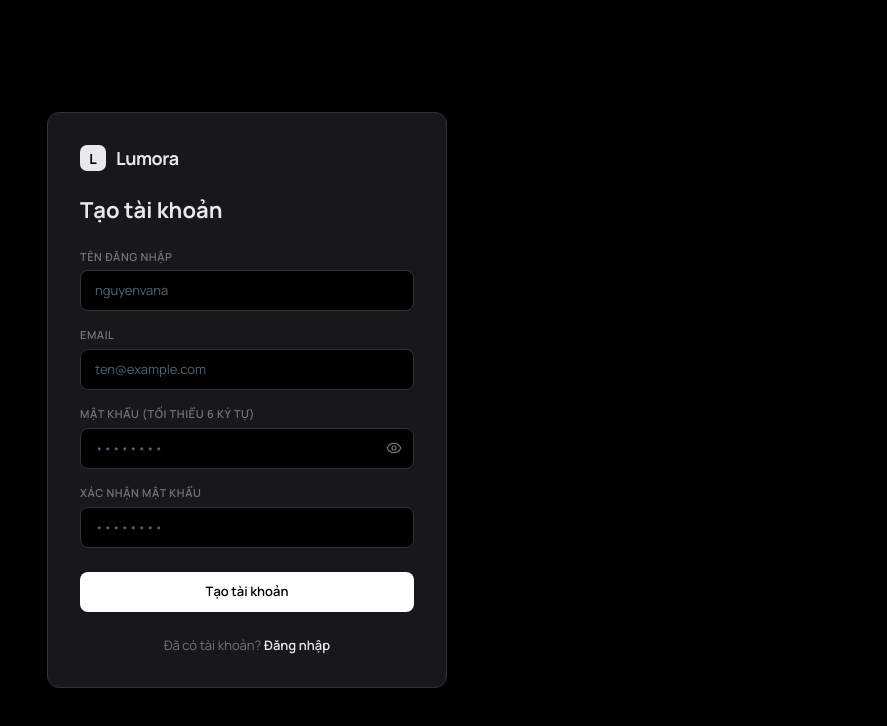
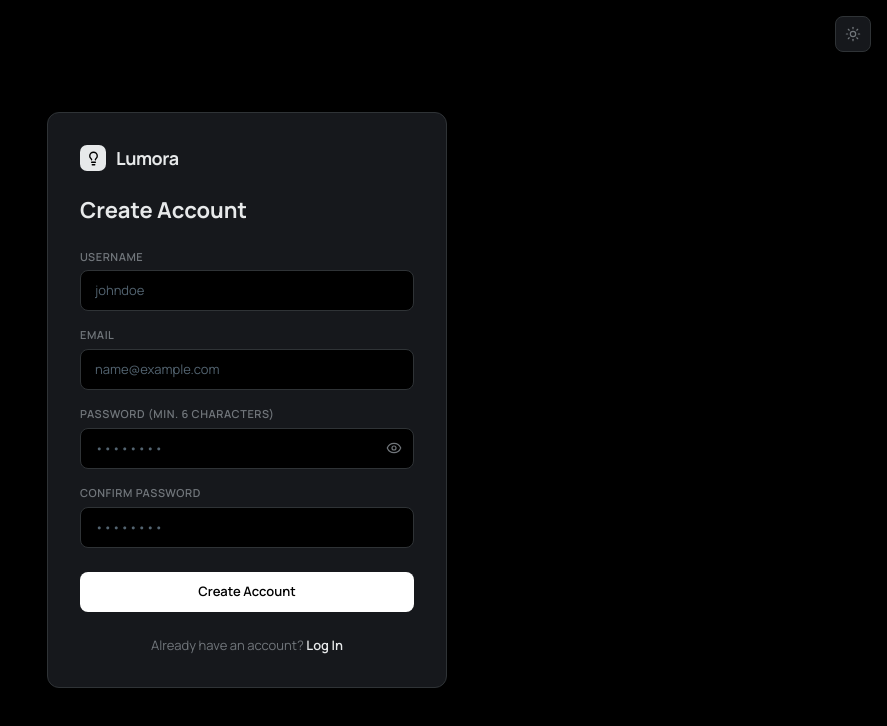
Before and after one commit to stella30th/lumora-app, a Next.js app in the folder frontend/: page /register in a window 1280 px wide. Shown: the top 726 px of the page, without its empty margins (393-1280 px from the left). Built offline with nearby package versions, Linux system fonts and the light colour scheme; no server answers.

Commit message:
feat: polish auth UI

```diff
--- a/frontend/src/app/(auth)/login/page.tsx
+++ b/frontend/src/app/(auth)/login/page.tsx
@@ -3,11 +3,12 @@
 import React, { useState, useEffect, Suspense } from "react";
 import Link from "next/link";
 import { useRouter, useSearchParams } from "next/navigation";
-import { Eye, EyeOff, Loader2 } from "lucide-react";
+import { Eye, EyeOff, Loader2, Lightbulb } from "lucide-react";
 import { apiClient } from "@/lib/api-client";
 import { setAuth, isAuthenticated } from "@/lib/auth";
 import { LoginResponse } from "@/types/user";
 import { ErrorBanner } from "@/components/shared/ErrorBanner";
+import { ThemeToggle } from "@/components/layout/ThemeToggle";
 
 function LoginForm() {
   const router = useRouter();
@@ -25,10 +26,10 @@
       router.replace("/dashboard");
     }
     if (searchParams.get("expired") === "1") {
-      setErrorMessage("Phiên đăng nhập đã hết hạn, vui lòng đăng nhập lại.");
+      setErrorMessage("Your session has expired, please log in again.");
     }
     if (searchParams.get("registered") === "1") {
-      setSuccessMessage("Tạo tài khoản thành công! Đăng nhập để tiếp tục.");
+      setSuccessMessage("Account created successfully! Log in to continue.");
     }
   }, [router, searchParams]);
 
@@ -38,7 +39,7 @@
     setSuccessMessage("");
 
     if (!email.trim() || !password) {
-      setErrorMessage("Vui lòng nhập đầy đủ email và mật khẩu.");
+      setErrorMessage("Please enter both email and password.");
       return;
     }
 
@@ -61,46 +62,43 @@
 
       router.push("/dashboard");
     } catch {
-      // Per spec: Hiển thị đúng câu "Sai tên đăng nhập hoặc mật khẩu." không lộ chi tiết field nào sai
-      setErrorMessage("Sai tên đăng nhập hoặc mật khẩu.");
+      setErrorMessage("Incorrect email or password.");
     } finally {
       setIsLoading(false);
     }
   };
 
   return (
-    <div className="min-h-screen w-full flex items-center justify-center bg-lumora-bg p-4">
+    <div className="min-h-screen w-full flex items-center justify-center bg-lumora-bg p-4 relative">
+      <div className="absolute top-4 right-4">
+        <ThemeToggle />
+      </div>
       <div className="w-full max-w-[400px] bg-lumora-surface border border-lumora-border rounded-card p-8 shadow-sm">
-        {/* Logo */}
         <div className="flex items-center gap-2.5 mb-6">
-          <div className="w-[26px] h-[26px] rounded-[7px] bg-lumora-primary flex items-center justify-center text-lumora-bg font-bold text-[14px]">
-            L
+          <div className="w-[26px] h-[26px] rounded-[7px] bg-lumora-primary flex items-center justify-center text-lumora-bg">
+            <Lightbulb className="w-[15px] h-[15px] stroke-[2.2]" />
           </div>
           <span className="font-bold text-[18px] tracking-tight text-lumora-primary">
             Lumora
           </span>
         </div>
 
-        {/* Heading */}
         <h1 className="text-title-page font-bold text-lumora-primary mb-6">
-          Đăng nhập
+          Log In
         </h1>
 
-        {/* Success Alert */}
         {successMessage && (
           <div className="mb-4 p-3 rounded-input border border-lumora-border bg-lumora-surface-hover text-lumora-primary text-body-default font-medium">
             {successMessage}
           </div>
         )}
 
-        {/* Error Alert using Danger token */}
         {errorMessage && (
           <div className="mb-4">
             <ErrorBanner message={errorMessage} />
           </div>
         )}
 
-        {/* Form */}
         <form onSubmit={handleSubmit} className="flex flex-col gap-4">
           <div>
             <label
@@ -114,7 +112,7 @@
               type="email"
               autoComplete="email"
               required
-              placeholder="ten@example.com"
+              placeholder="name@example.com"
               value={email}
               onChange={(e) => setEmail(e.target.value)}
               className="w-full bg-lumora-bg border border-lumora-border rounded-input px-3.5 py-2.5 text-body-default text-lumora-primary placeholder:text-lumora-muted focus:outline-none focus:border-lumora-primary transition-colors"
@@ -126,7 +124,7 @@
               htmlFor="password"
               className="block text-caption-xs font-semibold uppercase tracking-wider text-lumora-secondary mb-1.5"
             >
-              Mật khẩu
+              Password
             </label>
             <div className="relative">
               <input
@@ -142,7 +140,7 @@
               <button
                 type="button"
                 onClick={() => setShowPassword(!showPassword)}
-                aria-label={showPassword ? "Ẩn mật khẩu" : "Hiện mật khẩu"}
+                aria-label={showPassword ? "Hide password" : "Show password"}
                 className="absolute right-3 top-1/2 -translate-y-1/2 text-lumora-secondary hover:text-lumora-primary transition-colors"
               >
                 {showPassword ? (
@@ -160,18 +158,17 @@
             className="w-full mt-2 py-2.5 px-4 rounded-btn bg-lumora-btn text-lumora-btn-text text-body-default font-semibold hover:opacity-90 disabled:opacity-50 disabled:cursor-not-allowed flex items-center justify-center gap-2 transition-opacity"
           >
             {isLoading && <Loader2 className="w-4 h-4 animate-spin" />}
-            <span>Đăng nhập</span>
+            <span>Log In</span>
           </button>
         </form>
 
-        {/* Footer */}
         <p className="mt-6 text-center text-body-default text-lumora-secondary">
-          Chưa có tài khoản?{" "}
+          Don&apos;t have an account?{" "}
           <Link
             href="/register"
             className="font-semibold text-lumora-primary hover:underline"
           >
-            Đăng ký
+            Sign Up
           </Link>
         </p>
       </div>
--- a/frontend/src/app/(auth)/register/page.tsx
+++ b/frontend/src/app/(auth)/register/page.tsx
@@ -3,11 +3,12 @@
 import React, { useState } from "react";
 import Link from "next/link";
 import { useRouter } from "next/navigation";
-import { Eye, EyeOff, Loader2 } from "lucide-react";
+import { Eye, EyeOff, Loader2, Lightbulb } from "lucide-react";
 import { apiClient } from "@/lib/api-client";
 import { setAuth } from "@/lib/auth";
 import { LoginResponse, UserResponse } from "@/types/user";
 import { ErrorBanner } from "@/components/shared/ErrorBanner";
+import { ThemeToggle } from "@/components/layout/ThemeToggle";
 
 export default function RegisterPage() {
   const router = useRouter();
@@ -24,31 +25,29 @@
     e.preventDefault();
     setErrorMessage("");
 
-    // Client-side validation matching backend UserRegisterRequest DTO
     if (!username.trim() || !email.trim() || !password) {
-      setErrorMessage("Vui lòng điền đầy đủ các trường thông tin.");
+      setErrorMessage("Please fill in all fields.");
       return;
     }
 
     if (username.trim().length > 50) {
-      setErrorMessage("Tên đăng nhập không được vượt quá 50 ký tự.");
+      setErrorMessage("Username must not exceed 50 characters.");
       return;
     }
 
     if (password.length < 6) {
-      setErrorMessage("Mật khẩu phải có tối thiểu 6 ký tự.");
+      setErrorMessage("Password must be at least 6 characters.");
       return;
     }
 
     if (password !== confirmPassword) {
-      setErrorMessage("Mật khẩu xác nhận không khớp.");
+      setErrorMessage("Passwords do not match.");
       return;
     }
 
     setIsLoading(true);
 
     try {
-      // 1. Call Register API
       await apiClient<UserResponse>("/api/users/register", {
         method: "POST",
         skipAuth: true,
@@ -59,8 +58,6 @@
         }),
       });
 
-      // 2. Tự động đăng nhập sau khi đăng ký thành công (Auto-login flow)
-      // Giúp người dùng vào thẳng Dashboard mà không phải gõ lại thông tin
       try {
         const loginData = await apiClient<LoginResponse>("/api/users/login", {
           method: "POST",
@@ -81,13 +78,12 @@
 
         router.push("/dashboard");
       } catch {
-        // Fallback: nếu auto-login gặp trục trặc, đưa về trang login kèm thông báo
         router.push("/login?registered=1");
       }
     } catch (err: unknown) {
       const error = err as Error;
       setErrorMessage(
-        error.message || "Đăng ký không thành công. Vui lòng thử lại."
+        error.message || "Registration failed. Please try again."
       );
     } finally {
       setIsLoading(false);
@@ -95,45 +91,44 @@
   };
 
   return (
-    <div className="min-h-screen w-full flex items-center justify-center bg-lumora-bg p-4">
+    <div className="min-h-screen w-full flex items-center justify-center bg-lumora-bg p-4 relative">
+      <div className="absolute top-4 right-4">
+        <ThemeToggle />
+      </div>
       <div className="w-full max-w-[400px] bg-lumora-surface border border-lumora-border rounded-card p-8 shadow-sm">
-        {/* Logo */}
         <div className="flex items-center gap-2.5 mb-6">
-          <div className="w-[26px] h-[26px] rounded-[7px] bg-lumora-primary flex items-center justify-center text-lumora-bg font-bold text-[14px]">
-            L
+          <div className="w-[26px] h-[26px] rounded-[7px] bg-lumora-primary flex items-center justify-center text-lumora-bg">
+            <Lightbulb className="w-[15px] h-[15px] stroke-[2.2]" />
           </div>
           <span className="font-bold text-[18px] tracking-tight text-lumora-primary">
             Lumora
           </span>
         </div>
 
-        {/* Heading */}
         <h1 className="text-title-page font-bold text-lumora-primary mb-6">
-          Tạo tài khoản
+          Create Account
         </h1>
 
-        {/* Error Alert using Danger token */}
         {errorMessage && (
           <div className="mb-4">
             <ErrorBanner message={errorMessage} />
           </div>
         )}
 
-        {/* Form */}
         <form onSubmit={handleSubmit} className="flex flex-col gap-4">
           <div>
             <label
               htmlFor="username"
               className="block text-caption-xs font-semibold uppercase tracking-wider text-lumora-secondary mb-1.5"
             >
-              Tên đăng nhập
+              Username
             </label>
             <input
               id="username"
               type="text"
               required
               maxLength={50}
-              placeholder="nguyenvana"
+              placeholder="johndoe"
               value={username}
               onChange={(e) => setUsername(e.target.value)}
               className="w-full bg-lumora-bg border border-lumora-border rounded-input px-3.5 py-2.5 text-body-default text-lumora-primary placeholder:text-lumora-muted focus:outline-none focus:border-lumora-primary transition-colors"
@@ -151,7 +146,7 @@
               id="email"
               type="email"
               required
-              placeholder="ten@example.com"
+              placeholder="name@example.com"
               value={email}
               onChange={(e) => setEmail(e.target.value)}
               className="w-full bg-lumora-bg border border-lumora-border rounded-input px-3.5 py-2.5 text-body-default text-lumora-primary placeholder:text-lumora-muted focus:outline-none focus:border-lumora-primary transition-colors"
@@ -163,7 +158,7 @@
               htmlFor="password"
               className="block text-caption-xs font-semibold uppercase tracking-wider text-lumora-secondary mb-1.5"
             >
-              Mật khẩu (tối thiểu 6 ký tự)
+              Password (min. 6 characters)
             </label>
             <div className="relative">
               <input
@@ -179,7 +174,7 @@
               <button
                 type="button"
                 onClick={() => setShowPassword(!showPassword)}
-                aria-label={showPassword ? "Ẩn mật khẩu" : "Hiện mật khẩu"}
+                aria-label={showPassword ? "Hide password" : "Show password"}
                 className="absolute right-3 top-1/2 -translate-y-1/2 text-lumora-secondary hover:text-lumora-primary transition-colors"
               >
                 {showPassword ? (
@@ -196,7 +191,7 @@
               htmlFor="confirmPassword"
               className="block text-caption-xs font-semibold uppercase tracking-wider text-lumora-secondary mb-1.5"
             >
-              Xác nhận mật khẩu
+              Confirm Password
             </label>
             <input
               id="confirmPassword"
@@ -215,18 +210,17 @@
             className="w-full mt-2 py-2.5 px-4 rounded-btn bg-lumora-btn text-lumora-btn-text text-body-default font-semibold hover:opacity-90 disabled:opacity-50 disabled:cursor-not-allowed flex items-center justify-center gap-2 transition-opacity"
           >
             {isLoading && <Loader2 className="w-4 h-4 animate-spin" />}
-            <span>Tạo tài khoản</span>
+            <span>Create Account</span>
           </button>
         </form>
 
-        {/* Footer */}
         <p className="mt-6 text-center text-body-default text-lumora-secondary">
-          Đã có tài khoản?{" "}
+          Already have an account?{" "}
           <Link
             href="/login"
             className="font-semibold text-lumora-primary hover:underline"
           >
-            Đăng nhập
+            Log In
           </Link>
         </p>
       </div>
--- a/frontend/src/components/layout/ThemeToggle.tsx
+++ b/frontend/src/components/layout/ThemeToggle.tsx
@@ -15,8 +15,8 @@
     <button
       type="button"
       onClick={toggleTheme}
-      aria-label="Chuyển chế độ sáng/tối"
-      title={theme === "dark" ? "Chuyển sang giao diện sáng" : "Chuyển sang giao diện tối"}
+      aria-label="Toggle light/dark mode"
+      title={theme === "dark" ? "Switch to light mode" : "Switch to dark mode"}
       className={`w-9 h-9 flex items-center justify-center rounded-btn border border-lumora-border bg-lumora-surface text-lumora-secondary hover:text-lumora-primary hover:bg-lumora-surface-hover transition-colors ${className}`}
     >
       {theme === "dark" ? (
```
Also changed, not shown: frontend/src/app/layout.tsx (+4 -4 lines).
